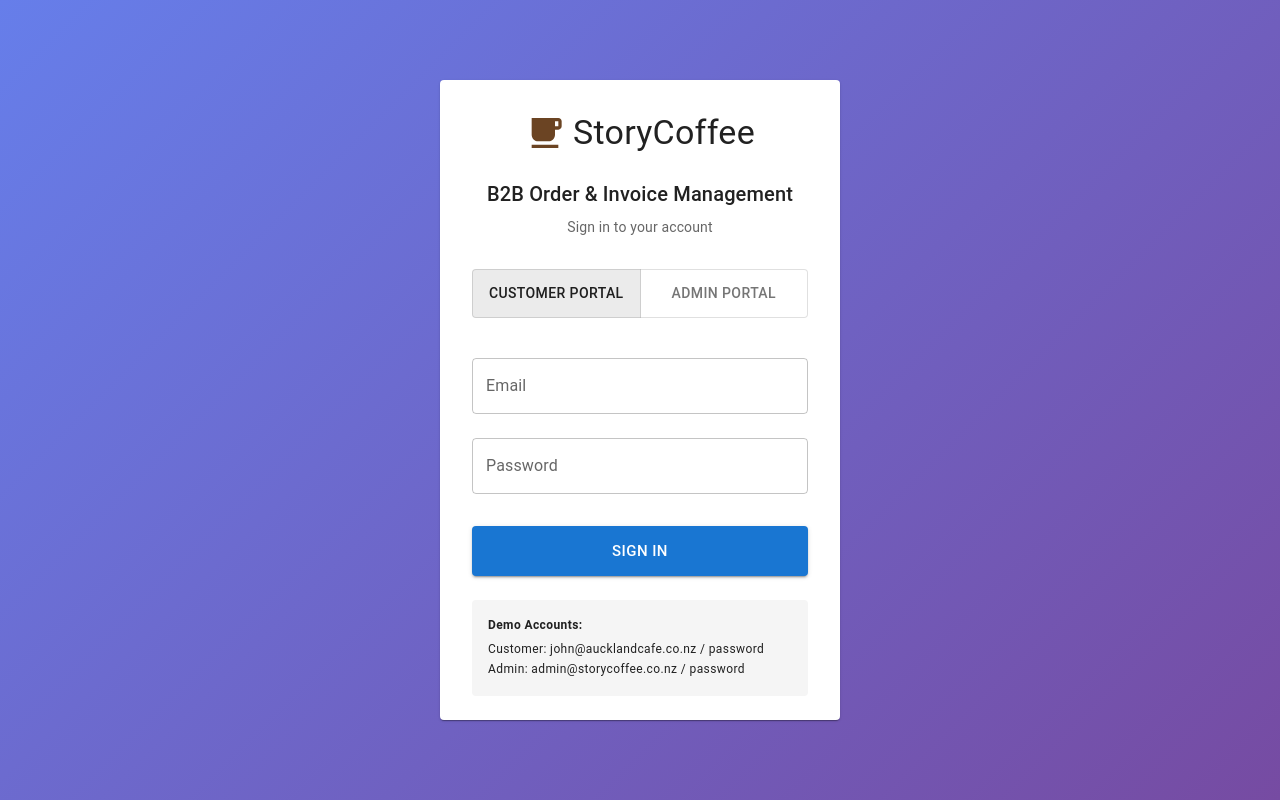
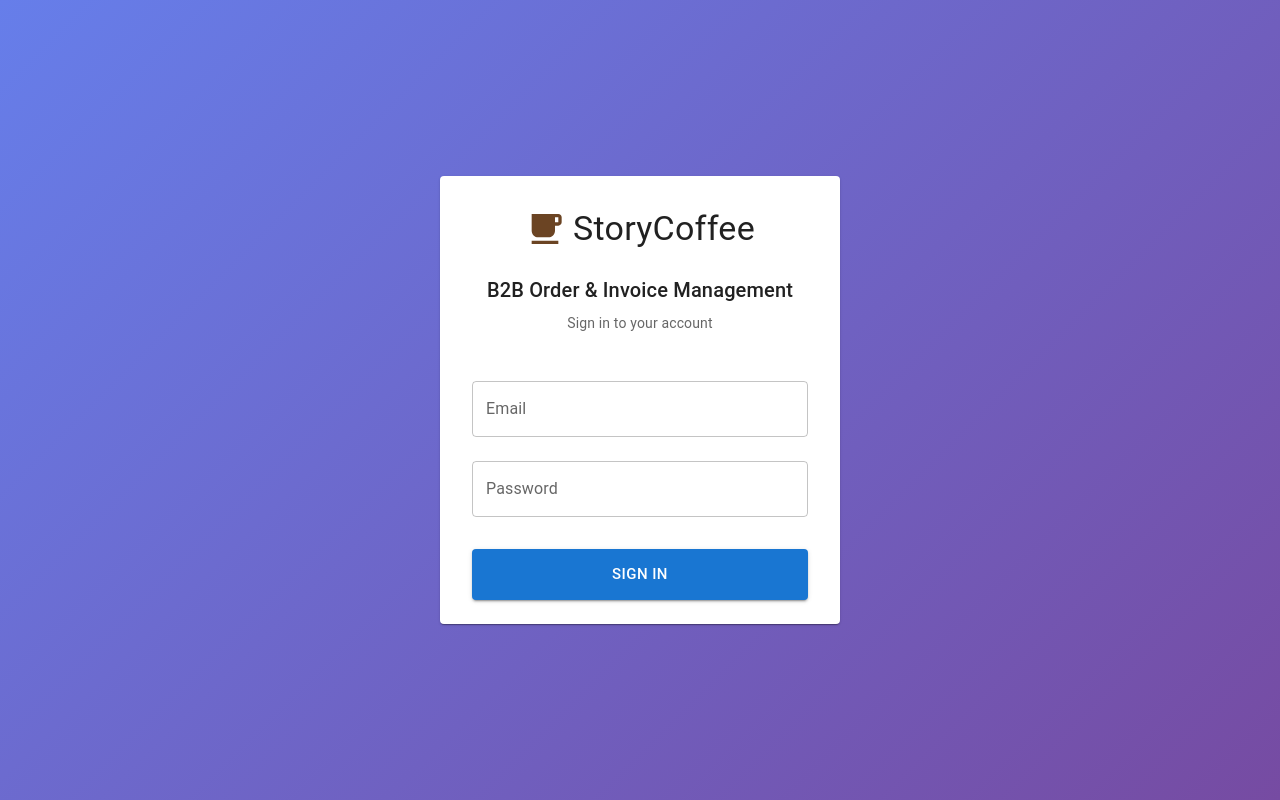
Before and after one commit to Shang-source/CoffeeStory-ERP-CRM, a React (Vite) app in the folder frontend/: page / in a window 1280 px wide. Built offline with nearby package versions, Linux system fonts and the light colour scheme.

Commit message:
Remove demo credentials from login

```diff
--- a/frontend/src/pages/auth/LoginPage.tsx
+++ b/frontend/src/pages/auth/LoginPage.tsx
@@ -1,13 +1,12 @@
 import { useState } from 'react';
 import { useNavigate } from 'react-router';
-import { Alert, Box, Button, Card, CardContent, TextField, ToggleButton, ToggleButtonGroup, Typography } from '@mui/material';
+import { Alert, Box, Button, Card, CardContent, TextField, Typography } from '@mui/material';
 import { LocalCafe } from '@mui/icons-material';
 import { useAuth } from '@/app/providers/AuthProvider';
 
 export default function Login() {
   const navigate = useNavigate();
   const { login } = useAuth();
-  const [userType, setUserType] = useState<'customer' | 'admin'>('customer');
   const [email, setEmail] = useState('');
   const [password, setPassword] = useState('');
   const [error, setError] = useState('');
@@ -27,17 +26,6 @@ export default function Login() {
     } else {
       setError('Invalid email or password');
     }
-  };
-
-  const handleUserTypeChange = (newType: 'customer' | 'admin') => {
-    setUserType(newType);
-    setError('');
-    if (newType === 'customer') {
-      setEmail('john@aucklandcafe.co.nz');
-    } else {
-      setEmail('admin@storycoffee.co.nz');
-    }
-    setPassword('password');
   };
 
   return (
@@ -63,17 +51,6 @@ export default function Login() {
             Sign in to your account
           </Typography>
 
-          <ToggleButtonGroup
-            value={userType}
-            exclusive
-            onChange={(e, value) => value && handleUserTypeChange(value)}
-            fullWidth
-            sx={{ mb: 3 }}
-          >
-            <ToggleButton value="customer">Customer Portal</ToggleButton>
-            <ToggleButton value="admin">Admin Portal</ToggleButton>
-          </ToggleButtonGroup>
-
           {error && (
             <Alert severity="error" sx={{ mb: 2 }}>
               {error}
@@ -86,6 +63,7 @@ export default function Login() {
             fullWidth
             margin="normal"
             value={email}
+            autoComplete="email"
             onChange={(e) => setEmail(e.target.value)}
           />
           <TextField
@@ -94,6 +72,7 @@ export default function Login() {
             fullWidth
             margin="normal"
             value={password}
+            autoComplete="current-password"
             onChange={(e) => setPassword(e.target.value)}
             onKeyDown={(e) => e.key === 'Enter' && handleLogin()}
           />
@@ -107,18 +86,6 @@ export default function Login() {
           >
             {isSubmitting ? 'Signing in...' : 'Sign In'}
           </Button>
-
-          <Box sx={{ mt: 3, p: 2, bgcolor: 'grey.100', borderRadius: 1 }}>
-            <Typography variant="caption" display="block" gutterBottom>
-              <strong>Demo Accounts:</strong>
-            </Typography>
-            <Typography variant="caption" display="block">
-              Customer: john@aucklandcafe.co.nz / password
-            </Typography>
-            <Typography variant="caption" display="block">
-              Admin: admin@storycoffee.co.nz / password
-            </Typography>
-          </Box>
         </CardContent>
       </Card>
     </Box>
```
